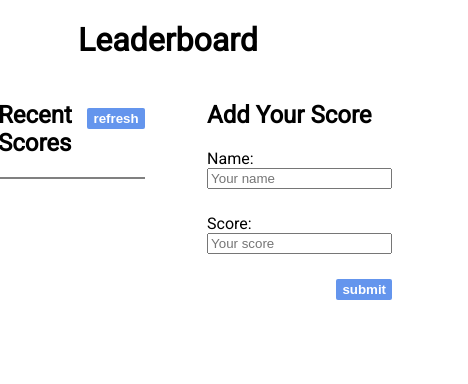
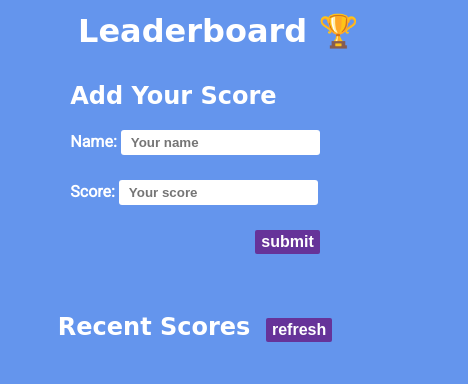
Before and after one commit to PinkMoon25/Leaderboard, a website built with webpack: page src/index.html in a window 390 px wide. Shown: the whole page, 468 px wide, since content can reach past the window. Built offline with nearby package versions, Linux system fonts and the light colour scheme; no server answers.

Commit message:
Add styling to the page

```diff
--- a/src/index.html
+++ b/src/index.html
@@ -7,7 +7,7 @@
   <title>Leaderboard</title>
 </head>
 <body>
-  <h1>Leaderboard</h1>
+  <h1>Leaderboard &#127942;</h1>
   <main>
     <section class="recent-score">
       <div>
--- a/src/index.js
+++ b/src/index.js
@@ -13,3 +13,5 @@ submitBtn.addEventListener('click', (e) => {
 });
 
 refreshBtn.addEventListener('click', scoreBoard);
+
+document.addEventListener('DOMContentLoaded', scoreBoard);
--- a/src/style.css
+++ b/src/style.css
@@ -3,19 +3,33 @@
 body {
   margin: 0;
   padding: 0;
+  min-height: 100vh;
   box-sizing: border-box;
   font-family: 'Roboto', sans-serif;
+  background-color: cornflowerblue;
+  color: #fff;
 }
 
 main {
   display: flex;
   justify-content: center;
   align-items: baseline;
+  flex-wrap: wrap;
   gap: 16vw;
 }
 
 h1 {
-  margin-left: 20%;
+  margin: 0;
+  padding: 12px 0;
+  position: relative;
+  left: 20vw;
+  font-weight: bold;
+  font-family: cursive, 'Roboto', sans-serif;
+}
+
+h2 {
+  font-weight: bold;
+  font-family: cursive, 'Roboto', sans-serif;
 }
 
 .recent-score > div {
@@ -32,6 +46,7 @@ h1 {
 
 label {
   margin-bottom: 25px;
+  font-weight: bold;
 }
 
 button {
@@ -40,7 +55,8 @@ button {
   border: none;
   border-radius: 2px;
   color: #fff;
-  background-color: cornflowerblue;
+  background-color: rebeccapurple;
+  font-size: 16px;
   font-weight: bold;
   transition: all 0.3s ease;
 }
@@ -50,7 +66,7 @@ button:hover {
 }
 
 button:active {
-  background-color: rgba(100, 149, 237, 0.7);
+  background-color: rgba(102, 51, 153, 0.5);
 }
 
 .submit {
@@ -61,13 +77,32 @@ ul {
   margin: 0;
   padding: 0;
   list-style-type: none;
-  border: 1px solid gray;
 }
 
 li {
   padding: 4px 8px;
+  border-radius: 10px;
+  font-weight: bold;
 }
 
 li:nth-child(odd) {
-  background-color: rgba(100, 149, 237, 0.7);
+  background-color: rgba(102, 51, 153, 0.8);
 }
+
+input {
+  padding: 5px 10px;
+  border: none;
+  border-radius: 3px;
+  font-weight: bold;
+}
+
+@media screen and (max-width: 576px) {
+  main {
+    gap: 10vw;
+  }
+
+  .recent-score{
+    padding-bottom: 20px;
+    order: 2;
+  }
+}
```
Also changed, not shown: dist/index.html, dist/main.js, imgs/andrey-metelev-DEuansgqjns-unsplash.jpg (added), imgs/background.jpg (added).
